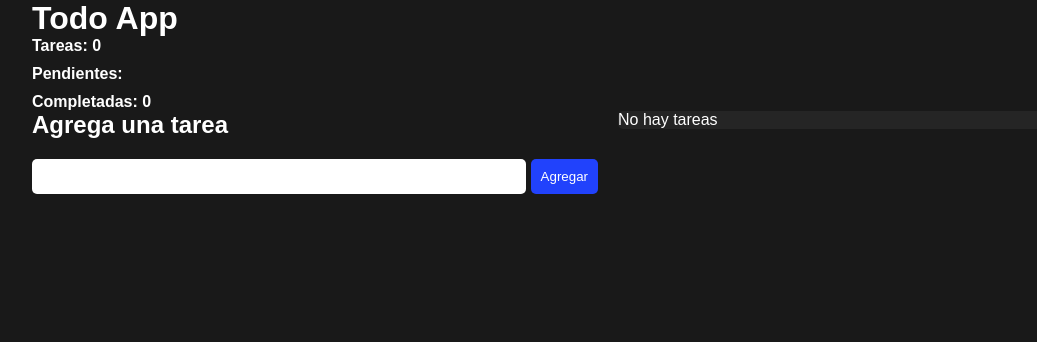
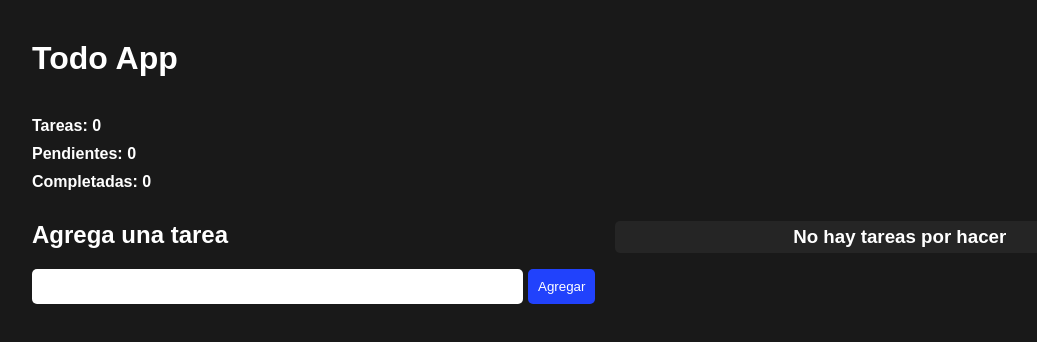
Before and after one commit to lucas-s4nchez/todo-app-context, a React (Vite) app: page / in a window 1280 px wide. Shown: the top 342 px of the page, without its empty margins (32-1069 px from the left). Built offline with nearby package versions, Linux system fonts and the light colour scheme.

Commit message:
arreglando bugs

```diff
--- a/src/components/addTask/AddTask.jsx
+++ b/src/components/addTask/AddTask.jsx
@@ -9,11 +9,17 @@ import {
 } from "./AddTaskStyles";
 
 export const AddTask = () => {
-  const { handleNewTask } = useTodoContext();
+  const { dispatch } = useTodoContext();
+
   const { formState, onInputChange, onResetForm } = useForm({
     description: "",
   });
-
+  const handleNewTask = (task) => {
+    dispatch({
+      type: "Add Task",
+      payload: task,
+    });
+  };
   const onSubmit = (e) => {
     e.preventDefault();
 
--- a/src/components/taskCountItems/TaskCountItems.jsx
+++ b/src/components/taskCountItems/TaskCountItems.jsx
@@ -1,4 +1,3 @@
-import React from "react";
 import { useTodoContext } from "../../context/TodoContextProvider";
 import {
   CounterContainerStyled,
@@ -6,7 +5,11 @@ import {
 } from "./TaskCountItemsStyles";
 
 export const TaskCountItems = () => {
-  const { taskCount, taskPendingCount, todoCompleteCount } = useTodoContext();
+  const { tasks } = useTodoContext();
+
+  const taskCount = tasks.length;
+  const taskPendingCount = tasks.filter((task) => !task.done).length;
+  const todoCompleteCount = tasks.filter((task) => task.done).length;
   return (
     <CounterContainerStyled>
       <CounterItemStyled>Tareas: {taskCount}</CounterItemStyled>
--- a/src/components/taskCountItems/TaskCountItemsStyles.jsx
+++ b/src/components/taskCountItems/TaskCountItemsStyles.jsx
@@ -2,6 +2,7 @@ import styled from "styled-components";
 export const CounterContainerStyled = styled.div`
   display: flex;
   flex-direction: column;
+  margin-bottom: 30px;
   gap: 10px;
 `;
 
--- a/src/components/taskItem/TaskItem.jsx
+++ b/src/components/taskItem/TaskItem.jsx
@@ -1,4 +1,5 @@
 import React from "react";
+import { useTodoContext } from "../../context/TodoContextProvider";
 import {
   StyledContainerButtons,
   StyledTaskItemButton,
@@ -6,16 +7,35 @@ import {
   StyledTaskItemText,
 } from "./TaskItemStyles";
 
-export const TaskItem = ({ texto, handleDeleteTask, handleToggleTask }) => {
+export const TaskItem = ({ task }) => {
+  const { dispatch } = useTodoContext();
+
+  const handleDeleteTask = (id) => {
+    dispatch({
+      type: "Remove Task",
+      payload: id,
+    });
+  };
+  const handleToggleTask = (id) => {
+    dispatch({
+      type: "Toggle Task",
+      payload: id,
+    });
+  };
   return (
     <>
-      <StyledTaskItemCard>
-        <StyledTaskItemText>{texto}</StyledTaskItemText>
+      <StyledTaskItemCard done={task.done}>
+        <StyledTaskItemText done={task.done}>
+          {task.description}
+        </StyledTaskItemText>
         <StyledContainerButtons>
-          <StyledTaskItemButton delete onClick={handleDeleteTask}>
+          <StyledTaskItemButton
+            delete
+            onClick={() => handleDeleteTask(task.id)}
+          >
             Eliminar
           </StyledTaskItemButton>
-          <StyledTaskItemButton onClick={handleToggleTask}>
+          <StyledTaskItemButton onClick={() => handleToggleTask(task.id)}>
             Completar
           </StyledTaskItemButton>
         </StyledContainerButtons>
--- a/src/components/taskItem/TaskItemStyles.jsx
+++ b/src/components/taskItem/TaskItemStyles.jsx
@@ -5,12 +5,16 @@ export const StyledTaskItemCard = styled.div`
   justify-content: space-between;
   gap: 10px;
   border: 1px solid #191919;
+
+  ${({ done }) => done && `border: 1px solid #22b42e;`}
   border-radius: 5px;
   padding: 10px;
 `;
 
 export const StyledTaskItemText = styled.span`
   font-size: 20px;
+
+  ${({ done }) => done && `text-decoration: line-through;`}
 `;
 export const StyledContainerButtons = styled.div`
   display: flex;
--- a/src/components/taskList/TaskList.jsx
+++ b/src/components/taskList/TaskList.jsx
@@ -1,23 +1,18 @@
 import { useTodoContext } from "../../context/TodoContextProvider";
 import { TaskItem } from "../taskItem/TaskItem";
-import { StyledContainerList } from "./TaskListStyles";
+import { StyledContainerList, StyledMessage } from "./TaskListStyles";
 
 export const TaskList = () => {
-  const { tasks, handleDeleteTask, handleToggleTask } = useTodoContext();
+  const { tasks } = useTodoContext();
   return (
     <>
       <StyledContainerList>
-        {tasks && tasks.length === 0 && <div>No hay tareas</div>}
+        {tasks && tasks.length === 0 && (
+          <StyledMessage>No hay tareas por hacer</StyledMessage>
+        )}
         {tasks &&
           tasks.length > 0 &&
-          tasks.map((task, index) => (
-            <TaskItem
-              key={index}
-              texto={task.description}
-              handleDeleteTask={handleDeleteTask}
-              handleToggleTask={handleToggleTask}
-            />
-          ))}
+          tasks.map((task, index) => <TaskItem key={index} task={task} />)}
       </StyledContainerList>
     </>
   );
--- a/src/components/taskList/TaskListStyles.jsx
+++ b/src/components/taskList/TaskListStyles.jsx
@@ -4,8 +4,14 @@ export const StyledContainerList = styled.div`
   display: flex;
   flex-direction: column;
   gap: 10px;
+  padding: 5px;
   background-color: #252525;
   border-radius: 5px;
   width: 100%;
   height: 100%;
 `;
+
+export const StyledMessage = styled.h3`
+  text-align: center;
+  font-weight: 700;
+`;
--- a/src/context/TodoContextProvider.jsx
+++ b/src/context/TodoContextProvider.jsx
@@ -1,32 +1,19 @@
-import { createContext, useContext } from "react";
-import { useTodo } from "../hooks/useTodo";
+import { createContext, useContext, useEffect, useReducer } from "react";
+import { todoReducer } from "../helpers/todoReducer";
 
 export const TodoContext = createContext();
 
 export const useTodoContext = () => useContext(TodoContext);
 
+const init = () => JSON.parse(localStorage.getItem("todos")) || [];
 export const TodoContextProvider = ({ children }) => {
-  const {
-    tasks,
-    taskCount,
-    taskPendingCount,
-    todoCompleteCount,
-    handleNewTask,
-    handleDeleteTask,
-    handleToggleTask,
-  } = useTodo();
+  const [tasks, dispatch] = useReducer(todoReducer, [], init);
+
+  useEffect(() => {
+    localStorage.setItem("todos", JSON.stringify(tasks));
+  }, [tasks]);
   return (
-    <TodoContext.Provider
-      value={{
-        tasks: tasks,
-        taskCount: taskCount,
-        taskPendingCount: taskPendingCount,
-        todoCompleteCount: todoCompleteCount,
-        handleNewTask,
-        handleDeleteTask,
-        handleToggleTask,
-      }}
-    >
+    <TodoContext.Provider value={{ tasks, dispatch }}>
       {children}
     </TodoContext.Provider>
   );
--- a/src/styles/GlobalStyles.jsx
+++ b/src/styles/GlobalStyles.jsx
@@ -20,6 +20,9 @@ const GlobalStyle = createGlobalStyle`
         max-width: 100%;
         height: auto;
     }
+    h1{
+      margin-block: 40px;
+    }
 `;
 
 export default GlobalStyle;
```
